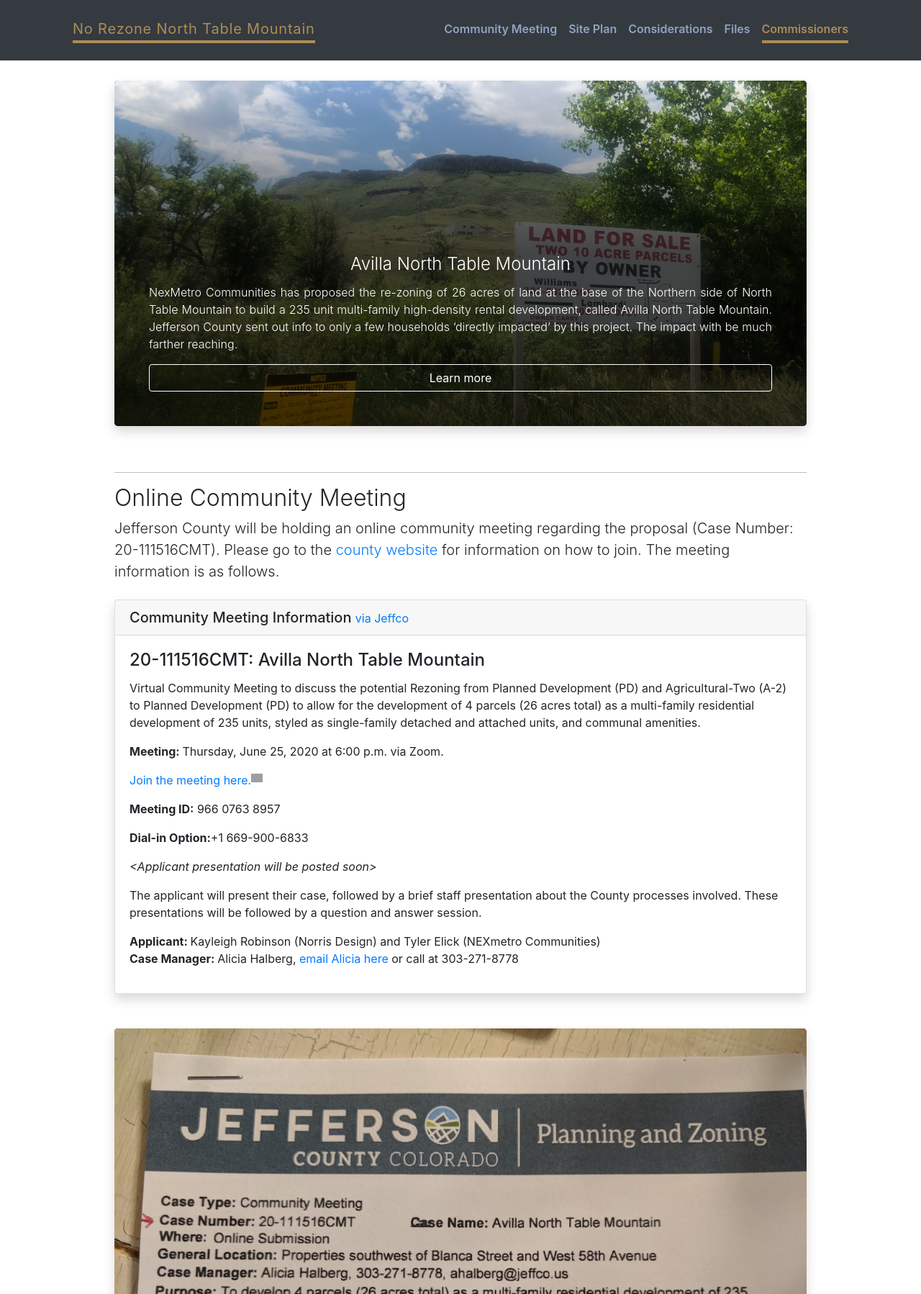
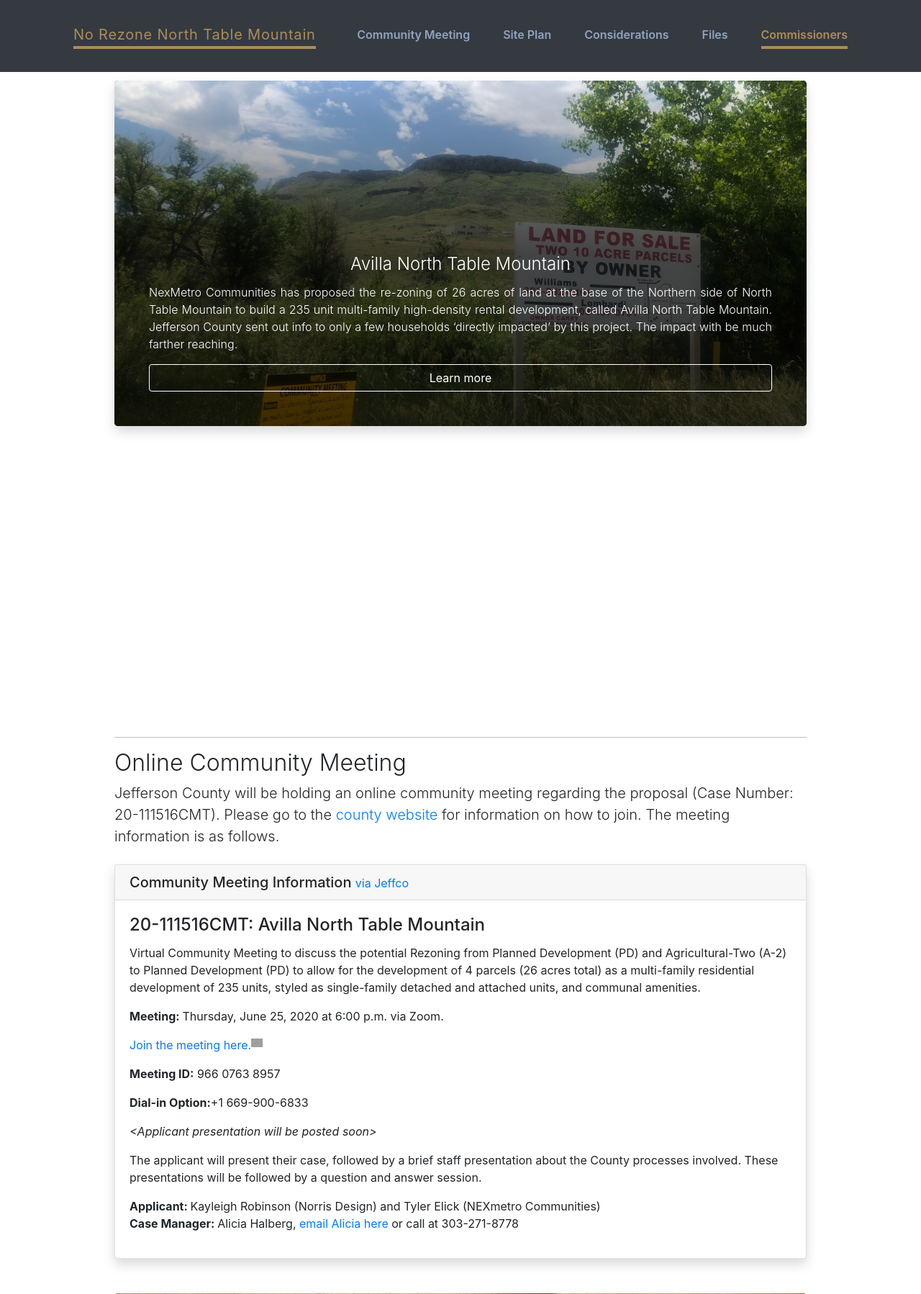
Before and after one commit to nathangetz/NoRezoneNTM, a PHP site: page / in a window 1280 px wide. Shown: the top 1798 px of the page at 72% size. Run offline with PHP 8.4, Linux system fonts and the light colour scheme; some libraries are stand-ins or nearby versions; grey boxes are pictures that could not be loaded.

Commit message:
Reformatted navbar and added mission statement.

```diff
--- a/css/theme.css
+++ b/css/theme.css
@@ -92,7 +92,6 @@
     padding: .25rem 0;
     font-weight: 400;
     letter-spacing: 0.05rem;
-    color: rgba(144, 163, 193, 1);
     background-color: transparent;
     border-bottom: .25rem solid;
     color: #AD8C57;
@@ -116,7 +115,7 @@
     border-bottom-color: rgba(144, 163, 193, 0.75);
 }
 
-.nav-pagehead .nav-link + .nav-link {
+.nav-pagehead .nav-link {
     margin-left: 1rem;
 }
 
--- a/footer.php
+++ b/footer.php
@@ -6,7 +6,7 @@
                 customPageFooter();
                 }?>
                     <h3 class="text-light font-weight-light mt-5 mb-3">To receive info and updates:</h3>
-                    <a href="mailto:weareNTM@gmail.com?subject=Subscribe%20to%20the%20No%20Rezone%20NTM%20Mailing%20List&body=Send%20this%20email%20with%20the%20address%20you%20would%20like%20added%20to%20the%20mailing%20list." class="btn btn-lg btn-outline-primary px-5 mb-5">Subscribe to the No Rezone NTM Mailing List</a>
+                    <a href="mailto:kristen@norezonentm.com?subject=Subscribe%20to%20the%20No%20Rezone%20NTM%20Mailing%20List&body=Send%20this%20email%20with%20the%20address%20you%20would%20like%20added%20to%20the%20mailing%20list." class="btn btn-lg btn-outline-primary px-5 mb-5">Subscribe to the No Rezone NTM Mailing List</a>
                 <p class="py-3">Web application designed and programmed by Nathan Getz.</p>
                 </div>
             </footer>
--- a/header.php
+++ b/header.php
@@ -19,16 +19,19 @@
             if ($PageTitles == $page) {return " active";}
         }
         ?>
-            <header class="mb-auto py-3 px-lg-4 px-2 navbar navbar-dark fixed-top bg-dark justify-content-between nav-pagehead user-select-none">
-                <div class="container-lg" id="navbar">
-                    <span class="px-lg-3 cursor-default text-nowrap"><h5 class="pagehead-brand">No Rezone North Table Mountain</h5></span>
-                    <nav class="navbar navbar-expand px-lg-3 px-0">
-                        <a class="nav-link" href="#meeting">Community Meeting</a>
-                        <a class="nav-link" href="#site-plan">Site Plan</a>
-                        <a class="nav-link" href="#considerations">Considerations</a>
-                        <a class="nav-link" href="#files">Files</a>
-                        <a class="nav-link" href="#commissioners">Commissioners</a>
-                    </nav>
+            <header class="mb-auto py-3 px-lg-4 px-2 navbar navbar-dark fixed-top bg-dark nav-pagehead user-select-none">
+                <div class="container-lg navbar navbar-expand-lg">
+                    <span class="px-lg-3 cursor-default"><h5 class="pagehead-brand">No Rezone North Table Mountain</h5></span>
+                    <button class="navbar-toggler" type="button" data-toggle="collapse" data-target="#navbar" aria-controls="navbar" aria-expanded="false" aria-label="Toggle navigation">
+                        <span class="navbar-toggler-icon"></span>
+                    </button>
+                    <div class="navbar collapse navbar-collapse px-lg-3 px-5 row text-center flex-grow-0" id="navbar">
+                        <div class="col-lg-auto col-12"><a class="nav-link" href="#meeting">Community Meeting</a></div>
+                        <div class="col-lg-auto col-12"><a class="nav-link" href="#site-plan">Site Plan</a></div>
+                        <div class="col-lg-auto col-12"><a class="nav-link" href="#considerations">Considerations</a></div>
+                        <div class="col-lg-auto col-12"><a class="nav-link" href="#files">Files</a></div>
+                        <div class="col-lg-auto col-12"><a class="nav-link" href="#commissioners">Commissioners</a></div>
+                    </div>
                 </div>
             </header>
             <main role="main" class="flex-shrink-0 my-3 py-5 mx-auto">
--- a/index.php
+++ b/index.php
@@ -26,6 +26,21 @@
         <a class="btn btn-outline-theme" href="#meeting">Learn more</a>
     </div>
 </div>
+
+<div class="toast" role="alert" aria-live="assertive" aria-atomic="true" data-autohide="false">
+  <div class="toast-header">
+    <img src="..." class="rounded mr-2" alt="...">
+    <strong class="mr-auto">Bootstrap</strong>
+    <small>11 mins ago</small>
+    <button type="button" class="ml-2 mb-1 close" data-dismiss="toast" aria-label="Close">
+      <span aria-hidden="true">&times;</span>
+    </button>
+  </div>
+  <div class="toast-body">
+    Hello, world! This is a toast message.
+  </div>
+</div>
+
 <section id="meeting">
     <hr class="my-lg-3 my-5">
     <h2 class="font-weight-light">Online Community Meeting</h2>
@@ -91,7 +106,7 @@
                         </p>
                     </li>
                     <br>
-                    <li><p class="lead">Please email Alicia Halberg with concerns/6questions as they are required to be written up and added to the case file as well as passing the comments on to her supervisor and director.</p></li>
+                    <li><p class="lead">Please email Alicia Halberg with concerns/questions as they are required to be written up and added to the case file as well as passing the comments on to her supervisor and director.</p></li>
                 </ul>
             </p>
         </div>
@@ -188,7 +203,7 @@
             <div class="card">
                 <div class="card-body">
                     <h4 class="card-title">Libby Szabo</h4>
-                    <p class="card-text"><a href="mailto:lsabo@jeffco.us">lsabo@jeffco.us</a></p>
+                    <p class="card-text"><a href="mailto:libby@libbyszabo.com">libby@libbyszabo.com</a></p>
                     <p class="card-text">303-271-6511</p>
                     <p class="card-text"><small class="text-muted">UP FOR RE-ELECTION 2020</small></p>
                 </div>
@@ -220,4 +235,12 @@
         <h5 class="card-text font-weight-light">To get involved and receive updates, please email: <a href="mailto:weareNTM@gmail.com">weareNTM@gmail.com</a></h5>
     </div>
 </div>
+
+<div class="card shadow mt-5">
+    <div class="card-body">
+        <h3 class="card-title font-weight-light">Mission Statement</h3>
+        <h5 class="card-text font-weight-light">We Are NTM is a grassroots community project that aims to protect the neighborhoods, environment, infrastructure and recreational value of North Table Mountain against a developer requested rezoning that would create precedent for the erection of large scale multifamily apartment complexes on many flanks of the popular Jefferson County park.</h5>
+    </div>
+</div>
+
 <?php include_once('footer.php'); ?>
```
Also changed, not shown: 1 other file.
